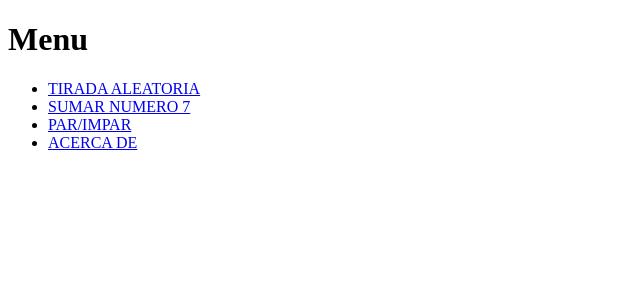
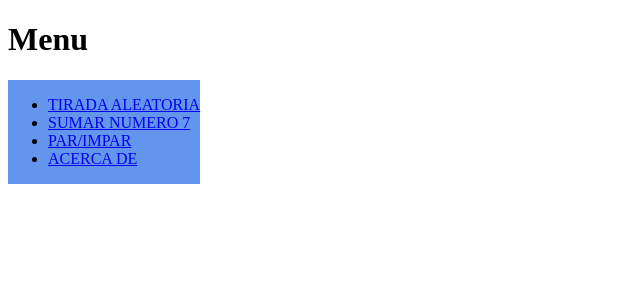
Before and after one commit to AdrianIgl/Dados, a PHP site: page /menu.php in a window 1280 px wide. Shown: the top 300 px of the page, without its empty margins (0-640 px from the left). Run offline with PHP 8.4, Linux system fonts and the light colour scheme.

Commit message:
Add files via upload

```diff
--- a/css/main.css
+++ b/css/main.css
@@ -4,6 +4,7 @@
 .barra{
     float: left;
     background-color: cornflowerblue;
+    border-color: black;
 }
 .bodys {
     padding-top: 40px;
--- a/menu.php
+++ b/menu.php
@@ -6,7 +6,7 @@ echo '<!DOCTYPE html>
     <meta name="viewport" content="width=device-width, initial-scale=1">
     <meta charset="utf-8">
     <title>MENU</title>
-
+    <link href = "css/main.css" rel = "stylesheet">
 </head>
 <body>
     <div id="menu">
```
